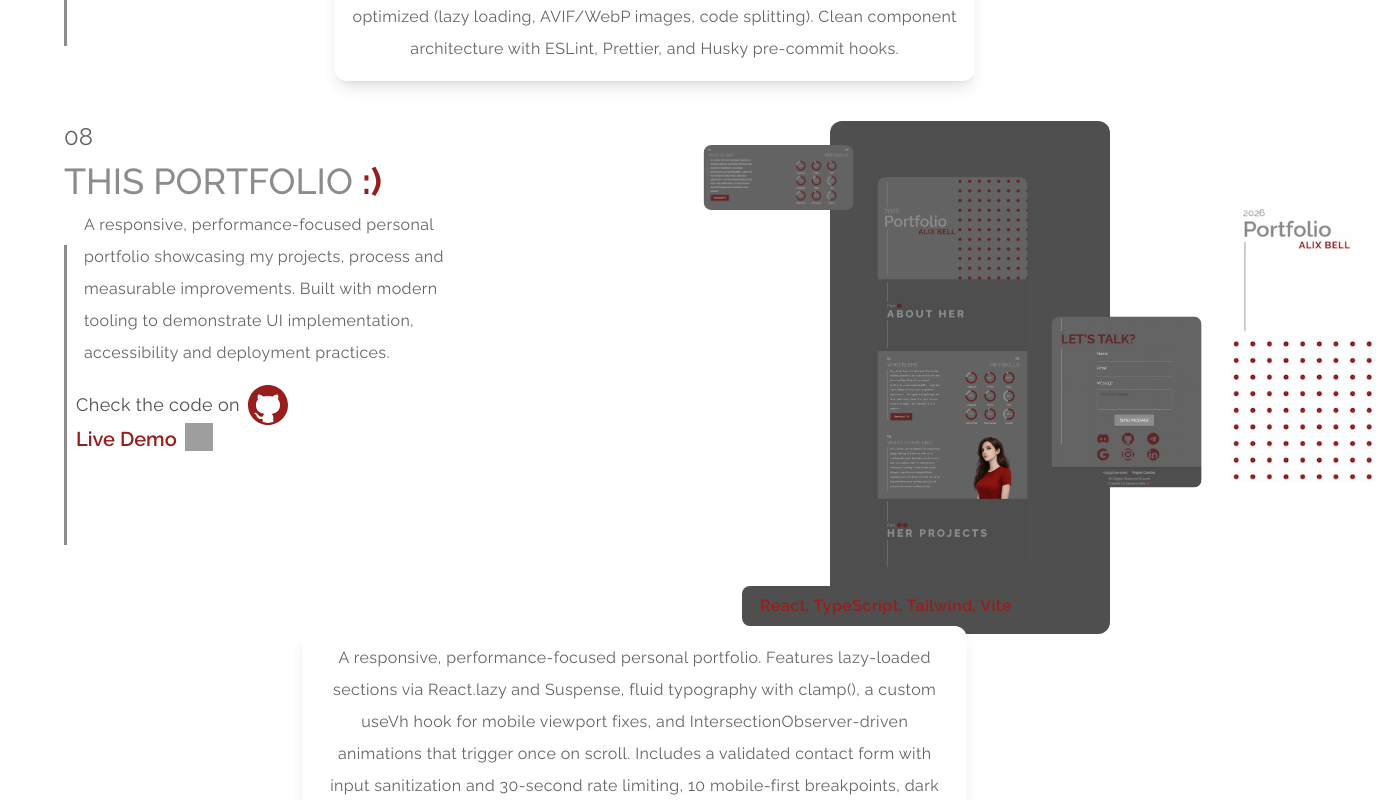
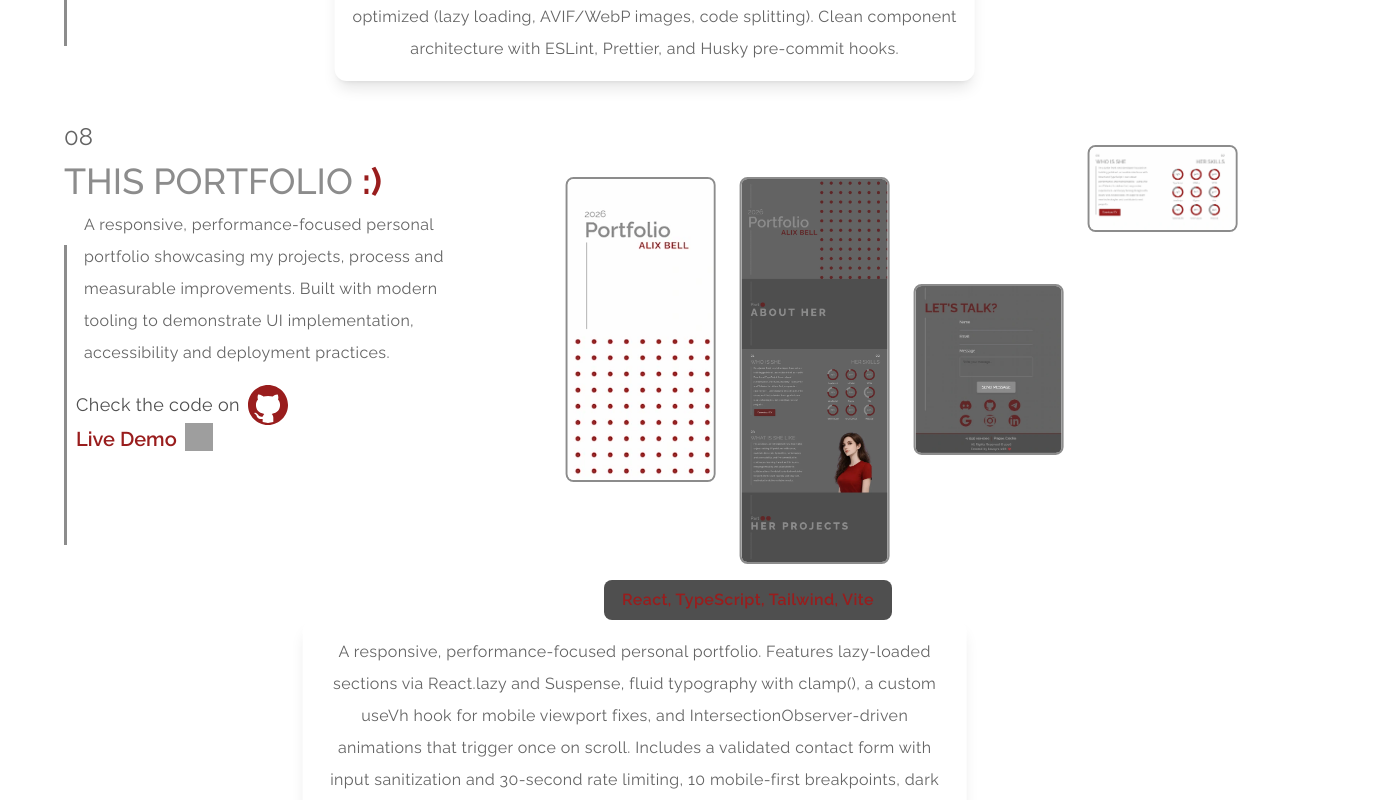
Before and after one commit to bavayra/Portfolio, a React (Vite) app: page / in a window 1280 px wide. Shown: the part 4460-5260 px from the top of the page, 1376 px wide, since content can reach past the window. Built offline with nearby package versions, Linux system fonts and the light colour scheme; grey boxes are pictures that could not be loaded.

Commit message:
style(Portfolio project): added borders around Portfolio's screenshots, removed bg color for better design. Corrected positoons with margins and paddings

```diff
--- a/data/projects.ts
+++ b/data/projects.ts
@@ -132,18 +132,18 @@ export const projects: Project[] = [
       "A responsive, performance‑focused personal portfolio. Features lazy‑loaded sections via React.lazy and Suspense, fluid typography with clamp(), a custom useVh hook for mobile viewport fixes, and IntersectionObserver‑driven animations that trigger once on scroll. Includes a validated contact form with input sanitization and 30‑second rate limiting, 10 mobile‑first breakpoints, dark mode via prefers‑color‑scheme, self‑hosted WOFF2 fonts with font‑display: swap, and WebP‑optimized project screenshots with thumbnail previews and a zoom modal. Accessible throughout: ARIA labels, semantic HTML, keyboard navigation, and focus‑visible management.",
     position: { row: 1, col: 1 },
     technologies: ["React", "TypeScript", "Tailwind", "Vite"],
-    pageNumber: "08",
+    pageNumber: "09",
     githubUrl: "https://github.com/bavayra/portfolio.git",
     liveUrl: "https://github.com/bavayra/portfolio.git",
     images: [
       {
-        thumbnail: "/screens/portfolio-screen/portfolio-1280-thumb.webp",
-        full: "/screens/portfolio-screen/portfolio-1280.webp",
+        thumbnail: "/screens/portfolio-screen/portfolio-390-thumb.webp",
+        full: "/screens/portfolio-screen/portfolio-390.webp",
         alt: "Portfolio Project",
         width: 375,
         height: 667,
         className:
-          "phone-md:w-38 mx-auto phone-lg:w-44 tablet-md:w-62 tablet-sm:w-52",
+          "tablet-sm:w-52 tablet-md:w-62 phone-md:w-36 desktop-md:mt-8 desktop-md:mt-0 phone-lg:w-44 w-30 phone-md:-mt-30 border-2 border-grey-2",
       },
       {
         thumbnail: "/screens/portfolio-screen/portfolio-1024-thumb.webp",
@@ -152,7 +152,7 @@ export const projects: Project[] = [
         width: 375,
         height: 667,
         className:
-          "-mt-10 tablet-sm:w-52 tablet-md:w-62 desktop-md:mt-8 phone-md:w-36 desktop-sm:-mt-6 mx-auto phone-lg:w-44",
+          "-mt-10 tablet-sm:w-52 tablet-md:w-62 w-30 desktop-md:mt-8 phone-md:w-36 desktop-sm:-mt-6 phone-lg:w-44 border-2 border-grey-2",
       },
       {
         thumbnail: "/screens/portfolio-screen/portfolio-820-thumb.webp",
@@ -161,16 +161,16 @@ export const projects: Project[] = [
         width: 375,
         height: 667,
         className:
-          "translate-y-8 tablet-sm:w-52 tablet-md:w-62  desktop-md:translate-y-full phone-md:w-38 mx-auto phone-lg:w-44",
+          "tablet-sm:w-52 tablet-md:w-62 w-30 border-2 border-grey-2 -mt-8 desktop-md:translate-y-full phone-md:w-38 phone-lg:w-44",
       },
       {
-        thumbnail: "/screens/portfolio-screen/portfolio-390-thumb.webp",
-        full: "/screens/portfolio-screen/portfolio-390.webp",
+        thumbnail: "/screens/portfolio-screen/portfolio-1120-thumb.webp",
+        full: "/screens/portfolio-screen/portfolio-1120.webp",
         alt: "Portfolio Project",
         width: 375,
         height: 667,
         className:
-          "-mt-24 tablet-sm:w-52 tablet-md:w-62 phone-md:w-36 desktop-md:mt-8 desktop-md:mt-0 desktop-sm:-mt-24 phone-lg:w-44 phone-md:-mt-30 mx-auto",
+          "phone-md:w-38 phone-lg:w-44 border-2 border- tablet-md:w-62 w-30 tablet-sm:w-52 border-2 border-grey-2",
       },
     ],
   },
--- a/src/components/ProjectScreen.tsx
+++ b/src/components/ProjectScreen.tsx
@@ -63,7 +63,7 @@ const ProjectScreen = (props: ProjectScreenProps) => {
         <p className="text-text phone-sm:text-xl tablet-sm:text-2xl desktop-sm:hidden">
           {displayPageNumber}
         </p>
-        <div className="grid grid-cols-2 desktop-md:grid-cols-4 desktop-md:-translate-x-1/5 desktop-xl:w-4xl desktop-sm:ml-0 desktop-md:w-2xl desktop-lg:w-3xl desktop-sm:w-100 desktop-sm:gap-x-6 gap-4 phone-md:gap-x-0 ml-6 tablet-md:ml-16 tablet-md:w-140">
+        <div className="grid grid-cols-2 desktop-md:grid-cols-4 desktop-md:-translate-x-1/5 desktop-xl:w-4xl desktop-sm:ml-0 desktop-md:w-2xl desktop-lg:w-3xl desktop-sm:w-100 desktop-sm:gap-x-6 gap-y-4 gap-x-0 phone-md:gap-x-0 tablet-md:ml-16 tablet-md:w-140">
           {props.images.map((img, index) => (
             <img
               key={`${img.thumbnail}-${index}`}
--- a/src/sections/Portfolio.tsx
+++ b/src/sections/Portfolio.tsx
@@ -43,7 +43,7 @@ export const Portfolio = () => {
           topPx="var(--weather-screen-div-top)"
           className="desktop-sm:hidden"
         />
-        <div className="desktop-sm:col-start-2 bg-section-title desktop-sm:row-start-1 desktop-sm:row-span-2 py-2 px-2 max-w-70 mx-auto rounded-xl ">
+        <div className="desktop-sm:col-start-2 desktop-sm:row-start-1 desktop-sm:row-span-2 justify-center flex py-2 ml-6 max-w-70 rounded-xl ">
           <ProjectScreen
             title={project.title}
             description={project.description}
```
